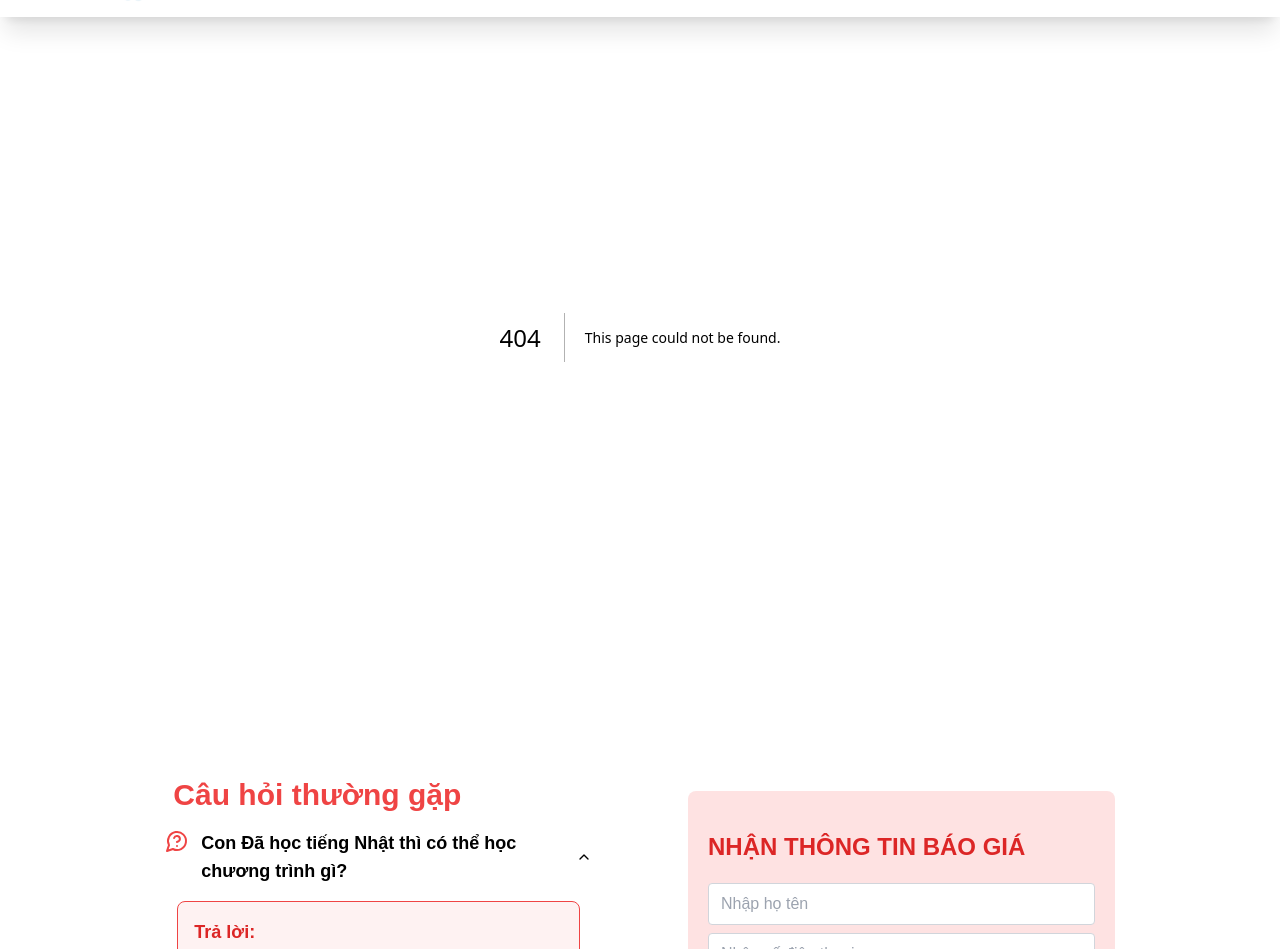
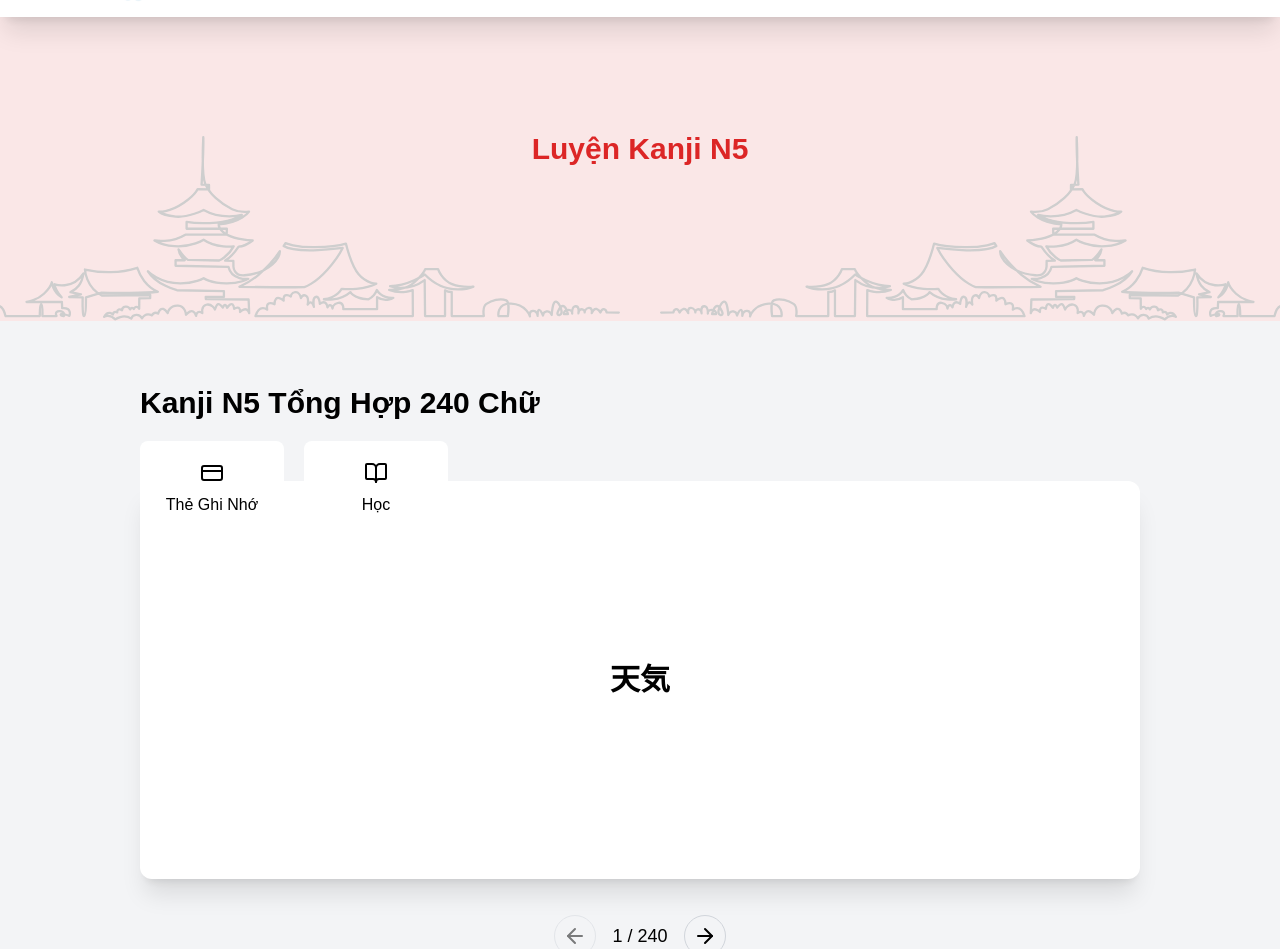
Before and after one commit to annguyenqn/choko-nihongo, a Next.js app: page /kanji in a window 1280 px wide. Before the commit this address had no page. Shown: the part 63-1012 px from the top of the page. Built offline with nearby package versions, Linux system fonts and the light colour scheme.

Commit message:
feat: kanji flashcard component

```diff
--- a/src/app/globals.css
+++ b/src/app/globals.css
@@ -68,7 +68,16 @@ body {
     --chart-5: 340 75% 55%;
   }
 }
+@layer utilities {
+  .rotate-y-180 {
+    transform: rotateY(180deg);
+  }
 
+  .backface-hidden {
+    backface-visibility: hidden;
+  }
+
+}
 @layer base {
   * {
   }
--- /dev/null
+++ b/src/app/kanji/page.tsx
@@ -0,0 +1,54 @@
+import React from 'react'
+import FlashCard from '@/components/FlashCard'
+import { CreditCard, BookOpen } from 'lucide-react'
+import Image from 'next/image'
+function page() {
+    return (
+        <div>
+            <div
+                className="min-h-96 w-full bg-cover bg-center bg-[#fae7e7] flex items-center justify-center relative"
+            >
+                {/* Ảnh bên trái */}
+                <Image
+                    className="absolute bottom-0 left-0 hidden md:block"
+                    src="/tem.svg"
+                    width={620}
+                    height={620}
+                    alt="temple"
+                />
+
+                {/* Dòng chữ ở trung tâm */}
+                <div className="text-red-600 text-3xl font-semibold z-10 mt-10 text-center">
+                    Luyện Kanji N5
+                </div>
+
+                {/* Ảnh bên phải */}
+                <Image
+                    className="absolute bottom-0 right-0 transform scale-x-[-1] hidden md:block"
+                    src="/tem.svg"
+                    width={620}
+                    height={620}
+                    alt="temple"
+                />
+            </div>
+            <main className="flex flex-col items-center justify-center min-h-screen bg-gray-100 relative">
+                <div className="flex flex-col absolute w-[1000px] top-10 h-48 gap-2 z-20">
+                    <h3 className='text-3xl font-bold text-black mt-6 mb-3'>Kanji N5 Tổng Hợp 240 Chữ</h3>
+                    <div className='flex justify-start gap-5'>
+                        <div className='flex flex-col rounded-lg hover:border-b-4 hover:border-red-500 bg-white h-24 w-36 gap-2 justify-center items-center'>
+                            <CreditCard />
+                            <div>Thẻ Ghi Nhớ</div>
+                        </div>
+                        <div className='flex flex-col rounded-lg bg-white h-24 w-36  gap-2 justify-center hover:border-b-4 hover:border-red-500 items-center'>
+                            <BookOpen />
+                            <div>Học</div>
+                        </div>
+                    </div>
+                </div>
+                <FlashCard />
+            </main>
+        </div>
+    )
+}
+
+export default page
--- /dev/null
+++ b/src/components/FlashCard.tsx
@@ -0,0 +1,40 @@
+"use client";
+
+import { useState } from "react";
+import Pagination from '@/components/Pagination'
+const FlashCard = () => {
+  const [flipped, setFlipped] = useState(false);
+  const totalItems = 240;
+  const handleClick = () => {
+    setFlipped(!flipped);
+  };
+
+  return (
+    <div className="flex flex-col gap-3 mt-5 justify-center items-center h-[500px] bg-gray-100 relative ">
+      <div
+        className="card w-[1000px] h-[410px] perspective-800 "
+        onClick={handleClick}
+        style={{ perspective: '800px' }}
+      >
+        <div
+          className={`card__content relative w-full h-full p-8 text-white font-bold transition-transform duration-700 transform ${flipped ? 'rotate-y-180' : ''}`}
+          style={{ transformStyle: 'preserve-3d' }}
+        >
+          <div className="card__front absolute top-0 bottom-0 right-0 left-0 bg-white shadow-xl rounded-xl flex items-center justify-center backface-hidden">
+            <h2 className="text-3xl text-black">天気</h2>
+          </div>
+          <div
+            className="card__back absolute top-0 bottom-0 right-0 left-0 bg-white shadow-lg flex rounded-xl items-center justify-center transform rotate-y-180 backface-hidden"
+          >
+            <h2 className="text-3xl text-black">てんき</h2>
+          </div>
+        </div>
+      </div>
+      <div className="p-6">
+        <Pagination totalItems={totalItems} />
+      </div>
+    </div>
+  );
+};
+
+export default FlashCard;
--- a/src/components/Header.tsx
+++ b/src/components/Header.tsx
@@ -11,7 +11,7 @@ export default function Header() {
     const navItems = [
         { name: "Giới thiệu", path: "/rent" },
         { name: "Khóa học", path: "/tieng-nhat-jlpt" },
-        { name: "Trải nghiệm Nhật Bản", path: "/trainghiem" },
+        { name: "Kanji", path: "/kanji" },
         { name: "Du học Nhật Bản", path: "/contact" },
         { name: "Tiếng Nhật - Văn hóa", path: "/culture" },
         { name: "Tin tức", path: "/project" },
--- /dev/null
+++ b/src/components/Pagination.tsx
@@ -0,0 +1,38 @@
+"use client";
+
+import { useState } from "react";
+import { ArrowRight, ArrowLeft } from "lucide-react";
+const Pagination = ({ totalItems }: { totalItems: number }) => {
+    const [currentItem, setCurrentItem] = useState(1); // Khởi tạo currentItem là 1
+    const totalItemsCount = totalItems;
+
+    const handleNextItem = () => {
+        if (currentItem < totalItemsCount) {
+            setCurrentItem(currentItem + 1); // Tăng currentItem lên 1
+        }
+    };
+
+    return (
+        <div className="flex items-center space-x-4">
+            <button
+                onClick={() => currentItem > 1 && setCurrentItem(currentItem - 1)}
+                disabled={currentItem === 1}
+                className="p-2 rounded-full border border-gray-300 hover:bg-gray-200 disabled:opacity-50"
+            >
+                <ArrowLeft />
+            </button>
+            <span className="text-lg">
+                {currentItem} / {totalItemsCount}
+            </span>
+            <button
+                onClick={handleNextItem}
+                disabled={currentItem === totalItemsCount}
+                className="p-2 rounded-full border border-gray-300 hover:bg-gray-200 disabled:opacity-50"
+            >
+                <ArrowRight />
+            </button>
+        </div>
+    );
+};
+
+export default Pagination;
--- a/tailwind.config.ts
+++ b/tailwind.config.ts
@@ -9,6 +9,10 @@ const config: Config = {
   ],
   theme: {
   	extend: {
+		transform: ['hover', 'focus'],
+		rotate: {
+		  'y-180': 'rotateY(180deg)',
+		},
   		colors: {
   			background: 'var(--background)',
   			foreground: 'var(--foreground)',
```
